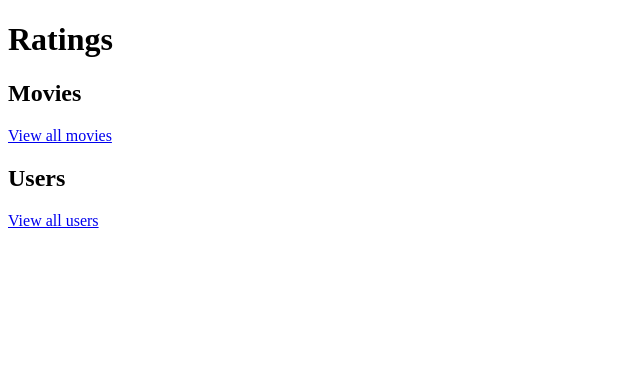
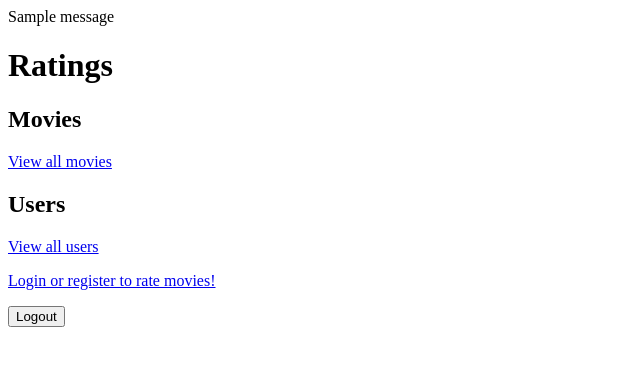
Before and after one commit to rayramsay/ratings, a Flask app: page / in a window 1280 px wide. Shown: the top 366 px of the page, without its empty margins (0-640 px from the left). Run offline with Flask 2, Linux system fonts and the light colour scheme; tables that the repository leaves empty hold one stand-in row (values such as "Sample post"); one stand-in notice (Sample message) is shown.

Commit message:
Implemented user registration, authentication, and deauthentication.

```diff
--- a/server.py
+++ b/server.py
@@ -34,6 +34,52 @@ def user_list():
 
     return render_template("user_list.html", users=users)
 
+
+@app.route('/register', methods=['GET'])
+def register_form():
+    """Displays the login/registration form."""
+
+    return render_template("register_form.html")
+
+
+@app.route('/register', methods=['POST'])
+def handle_register():
+    """Handles input from login/registration form."""
+
+    email = request.form["email"]
+    password = request.form["password"]
+
+    user = User.query.filter(User.email == email).first()
+
+    if user:
+        if password != user.password:
+            flash("Way to enter the wrong password, CLOWN.")
+            return redirect("/register")
+    else:
+        # If the user doesn't exist, create one.
+        user = User(email=email, password=password)
+        db.session.add(user)
+        db.session.commit()
+        flash("Account created. That's a great username. FOR A CLOWN.")
+
+    #add their user_id to session
+    session["user_id"] = user.user_id
+    print "\n\n\n\nSession", session, "\n\n\n\n"
+    flash("You've been logged in. Not bad. For a CLOWN.")
+
+    return redirect("/")
+
+@app.route('/logout')
+def logout():
+
+    if "user_id" in session:
+        del session["user_id"]
+        flash("You've been logged out, CLOWN.")
+    print "\n\n\n\nSession", session, "\n\n\n\n"
+
+    return redirect("/")
+
+
 if __name__ == "__main__":
     # We have to set debug=True here, since it has to be True at the
     # point that we invoke the DebugToolbarExtension
--- a/templates/base.html
+++ b/templates/base.html
@@ -5,6 +5,17 @@
 </head>
 <body>
 
+    {% if get_flashed_messages() %}
+        <div>
+          <!-- Show flashed messages -->
+            {% with messages = get_flashed_messages() %}
+                {% for message in messages %}
+                    <div>{{ message }}</div>
+                {% endfor %}
+            {% endwith %}
+        </div>
+    {% endif %}
+
     {% block content %}CONTENT GOES HERE{% endblock %}
 
 </body>
--- a/templates/homepage.html
+++ b/templates/homepage.html
@@ -12,4 +12,10 @@
 <h2>Users</h2>
 <p><a href="/users">View all users</a></p>
 
+<p><a href="/register">Login or register to rate movies!</a></p>
+
+<form action="/logout">
+<input type="submit" value="Logout">
+</form>
+
 {% endblock %}
```
